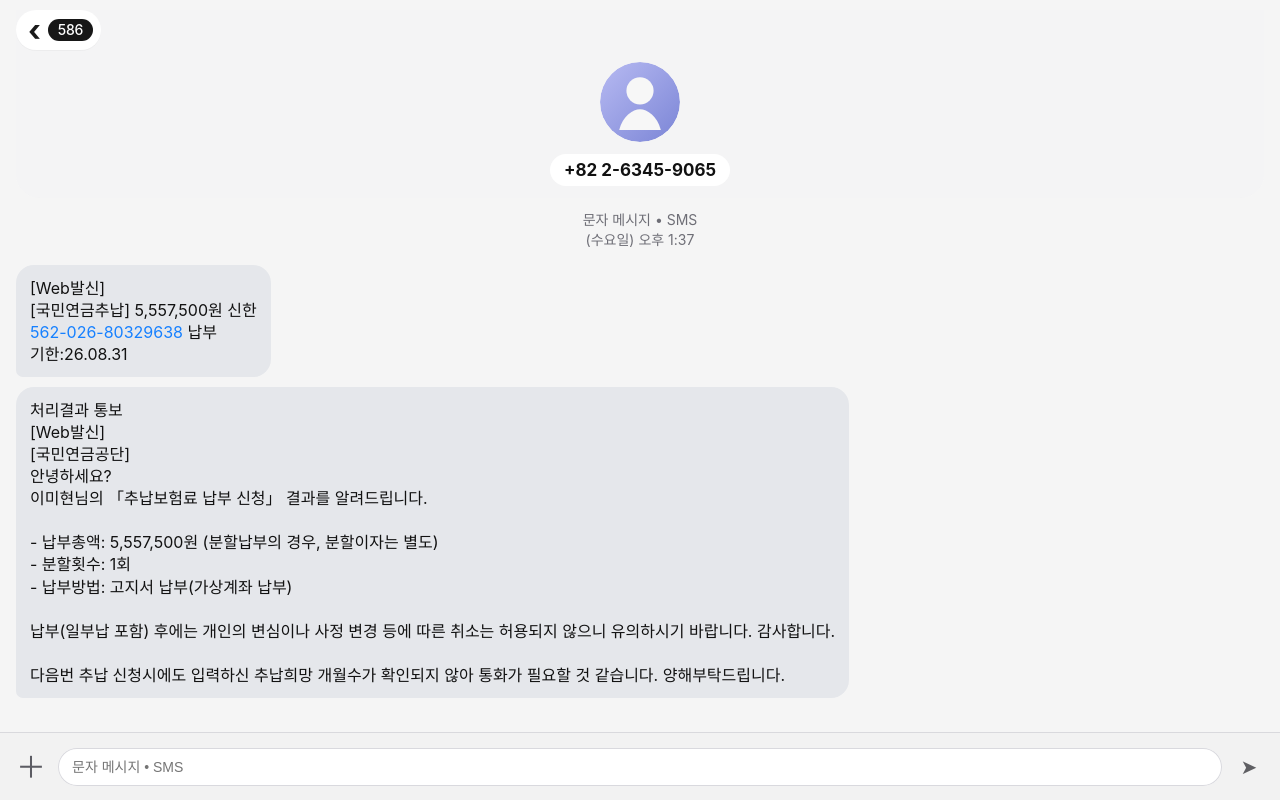
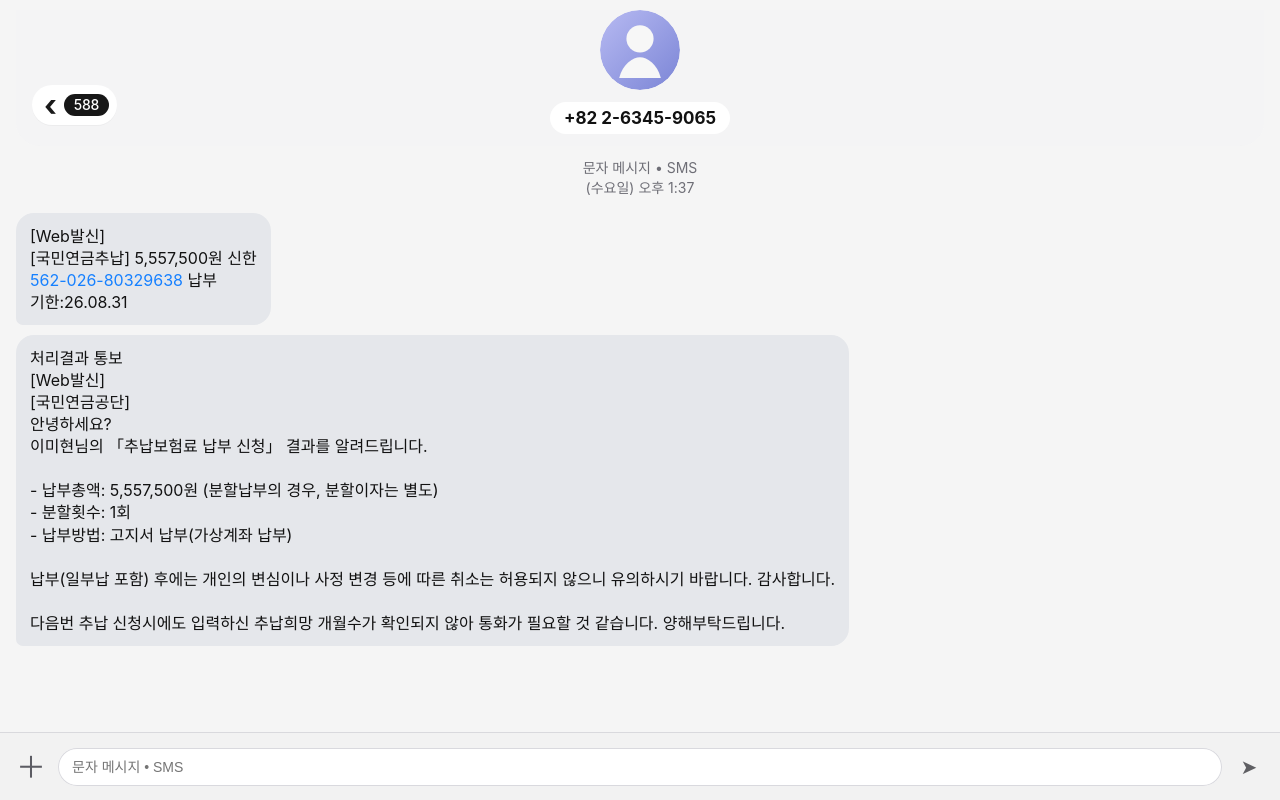
Before and after one commit to lgtmiii/11, a plain HTML site: page index.html in a window 1280 px wide. Drawn offline with Linux system fonts and the light colour scheme.

Commit message:
Refactor contact-bar positioning and update number

```diff
--- a/index.html
+++ b/index.html
@@ -53,13 +53,10 @@
 }
 
 .contact-bar {
-    position: relative;
-    left: auto;
-    top: auto;
-    display: flex;
-    align-items: center;
+    position: absolute;
+    left: 16px;
+    top: 75px;
     z-index: 3;
-    margin-bottom: 12px;
 }
 
 .contact-pill {
@@ -248,7 +245,7 @@
             <div class="contact-bar">
                 <div class="contact-pill">
                     <span class="arrow">‹</span>
-                    <span class="contact-number">586</span>
+                    <span class="contact-number">588</span>
                 </div>
             </div>
 
```
